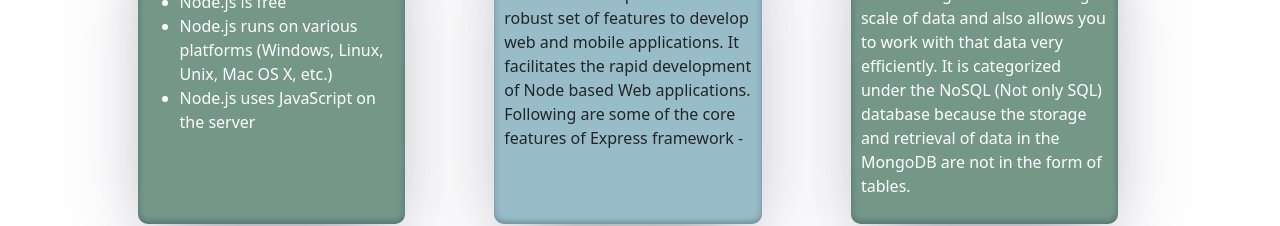
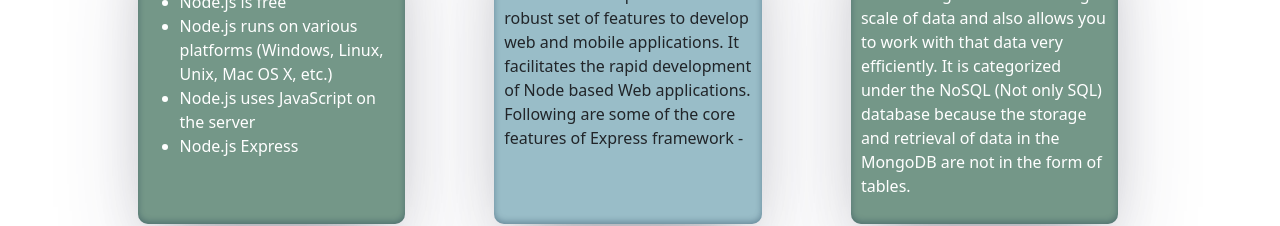
Before and after one commit to vineeshw1994/vineesh, a plain HTML site: page index.htm in a window 1280 px wide. Shown: the part 2160-2386 px from the top of the page. Drawn offline with nearby package versions, Linux system fonts and the light colour scheme.

Commit message:
Update index.htm
update java script features

```diff
--- a/index.htm
+++ b/index.htm
@@ -139,6 +139,7 @@
                   <li>Node.js is free</li>
                   <li>Node.js runs on various platforms (Windows, Linux, Unix, Mac OS X, etc.)</li>
                   <li>Node.js uses JavaScript on the server</li>
+                  <li>Node.js Express</li>
                 </ul>
               </p>
             </div>
```
